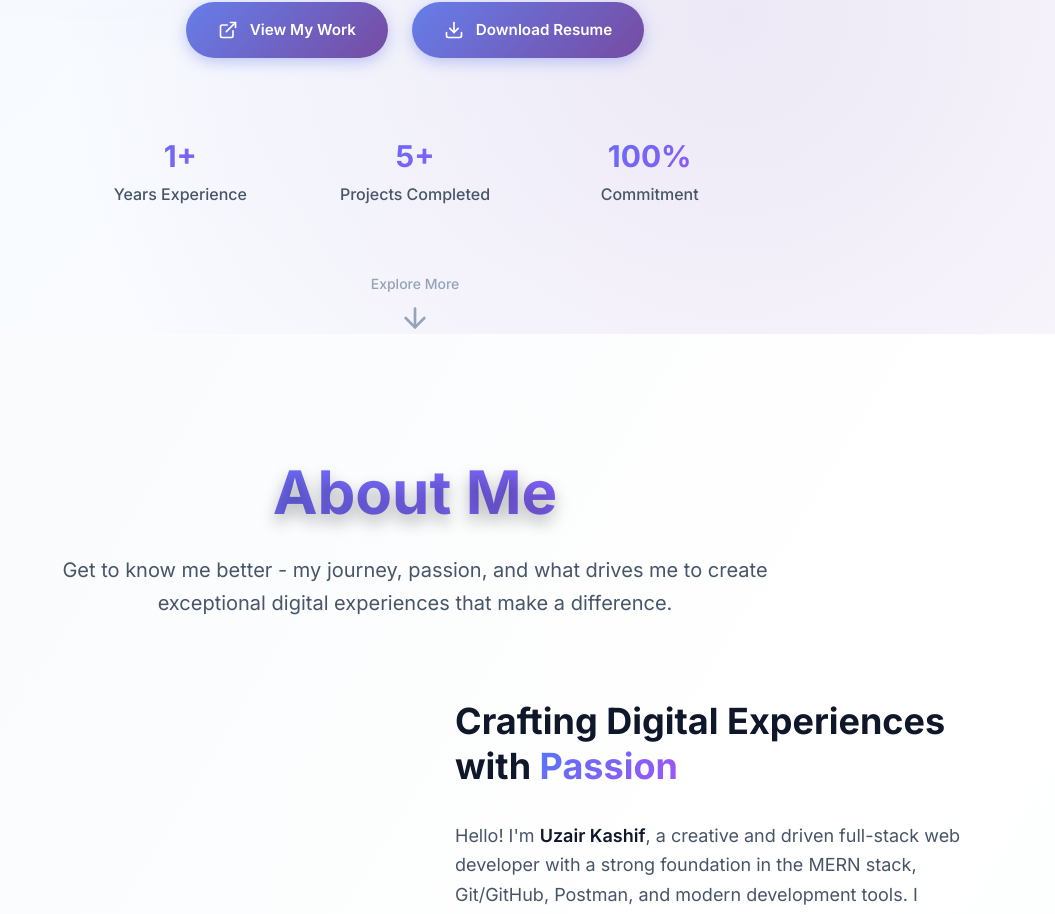
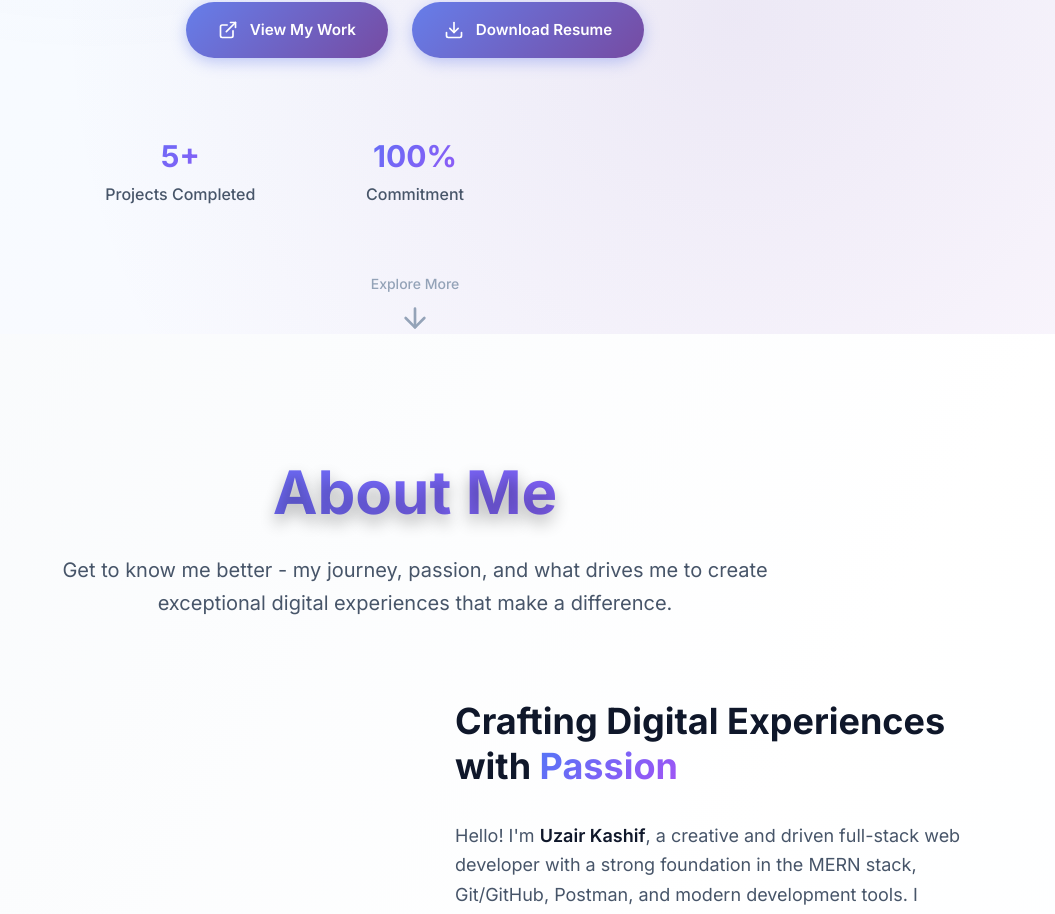
Before and after one commit to Ukzzz/Protfolio-Website, a React (Create React App) app in the folder FrontEnd/: page / in a window 1280 px wide. Shown: the part 934-1848 px from the top of the page, without its empty margins (225-1280 px from the left). Built offline with nearby package versions, Linux system fonts and the light colour scheme.

Commit message:
Update Hero.tsx

```diff
--- a/FrontEnd/src/components/Hero.tsx
+++ b/FrontEnd/src/components/Hero.tsx
@@ -179,12 +179,6 @@ const Hero: React.FC = () => {
           >
             <div className="text-center">
               <div className="text-3xl font-bold gradient-text-primary mb-2">
-                1+
-              </div>
-              <div className="text-slate-600 font-medium">Years Experience</div>
-            </div>
-            <div className="text-center">
-              <div className="text-3xl font-bold gradient-text-primary mb-2">
                 5+
               </div>
               <div className="text-slate-600 font-medium">
```
